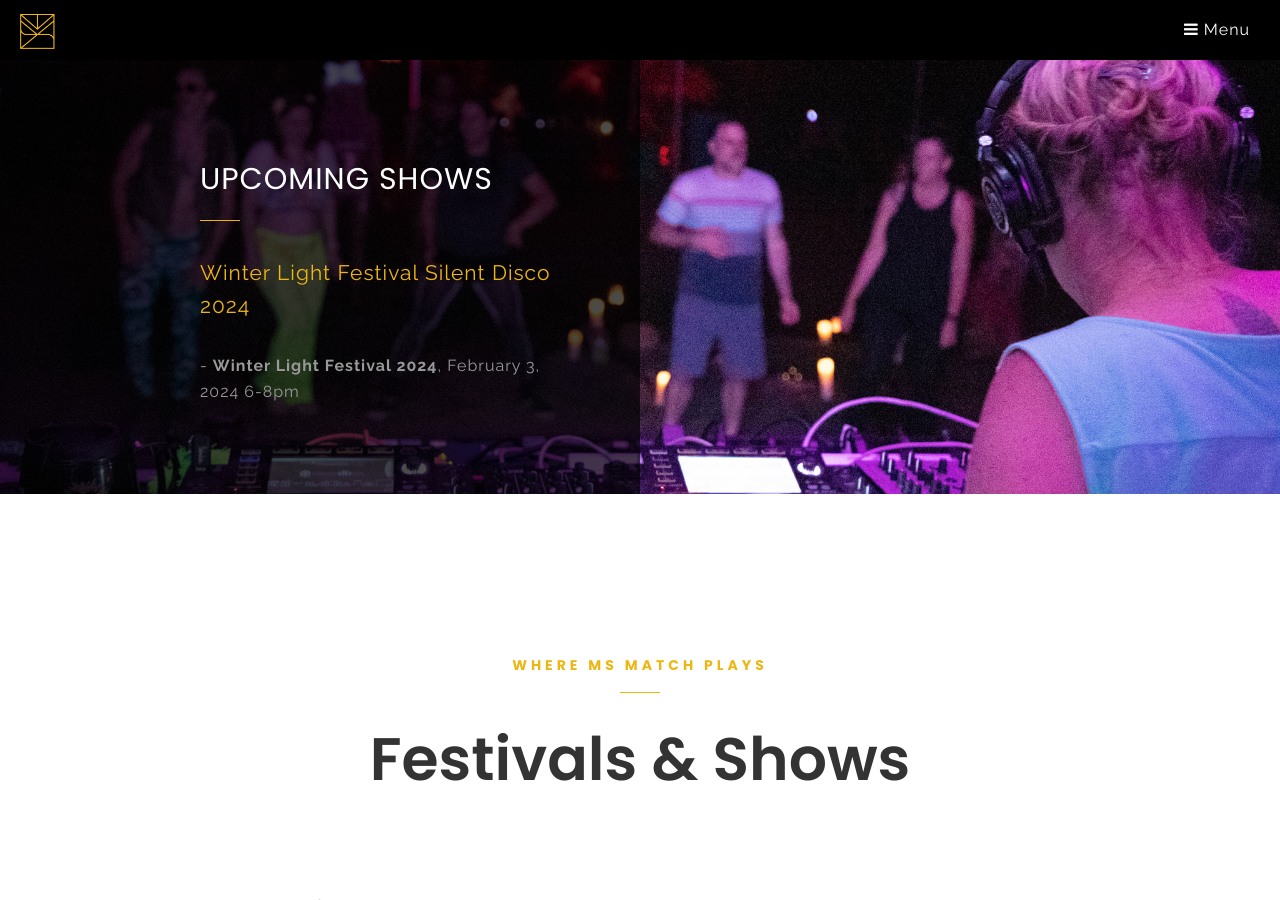
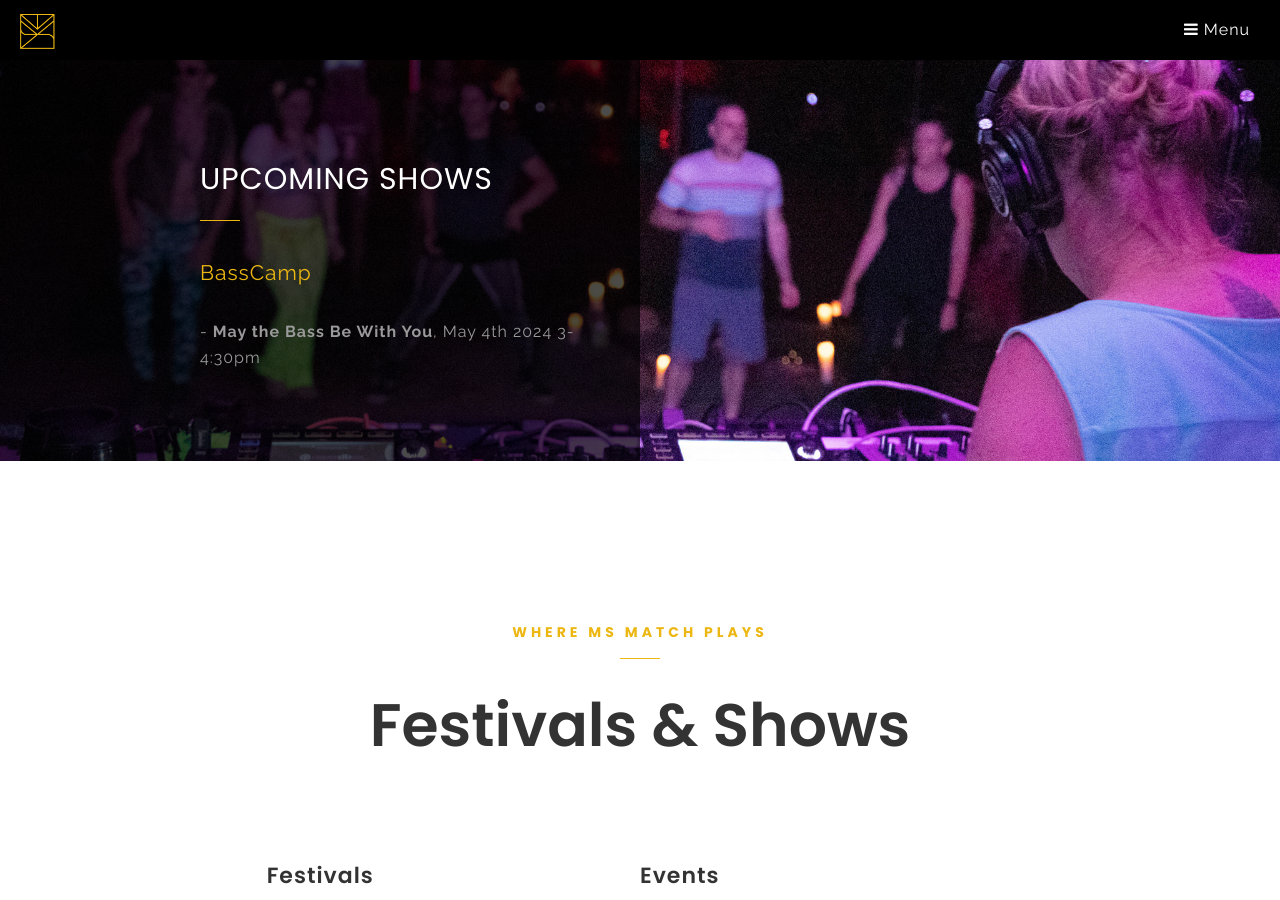
Before and after one commit to 9spire/msmatchmusic, a Jekyll site: the page built from index.html, in a window 1280 px wide and 900 px high, scrolled down 4423 px. Built offline with Jekyll 4.4.1, drawn with Linux system fonts in a browser that asks for light colours; some of the changed text lies outside the part shown.

Commit message:
new shows

```diff
--- a/index.html
+++ b/index.html
@@ -19,23 +19,37 @@
   - /assets/images/@stock/slide-full-10.jpg
 
 testimonials:
-  - quote: "White Out 2024"
-    link: "https://www.facebook.com/events/711002364323466"
+  - quote: "Turn Up The Color"
+    link: "https://www.facebook.com/events/778371051102001"
     author:
-      name: "Bright Whites and Black Lights"
-      position: 'March 2, 2024'
-  - quote: "Winter Light Festival Silent Disco 2024"
-    link: "https://www.facebook.com/events/879482609841836"
+      name: "A music and art showcase"
+      position: 'May 3rd 2024'
+  - quote: "BassCamp"
+    link: "https://twitch.tv/djmsmatch"
     author:
-      name: "Winter Light Festival 2024"
-      position: 'February 3, 2024 6-8pm'
-  - quote: "Winter Light Festival World Trade Center 2024"
-    link: "https://www.facebook.com/events/870685007681897"
+      name: "May the Bass Be With You"
+      position: 'May 4th 2024 3-4:30pm'
+  - quote: "Meadow"
+    link: ""
     author:
-      name: "Winter Light Festival"
-      position: 'February 9, 2024 8-10pm'
+      name: "An Intimate Festival"
+      position: 'June 2024'
+  - quote: "Good Time Campout"
+    link: "https://www.facebook.com/events/2117577828600411"
+    author:
+      name: "Building community with little intimate artistic events"
+      position: 'July 19-22, 2024'
+  - quote: "Shift Festival 2024"
+    link: "https://www.facebook.com/events/1651292158736858"
+    author:
+      name: "Flowing Chaos"
+      position: 'July 25-29, 2024'
 
 festivals:
+  - Shift 2024
+  - Good Time Campout 2024
+  - Meadow 2024
+  - Shift Theme Camp 2023
   - Shift 2022
   - Oode 2022
   - Re:Set 2021
```
